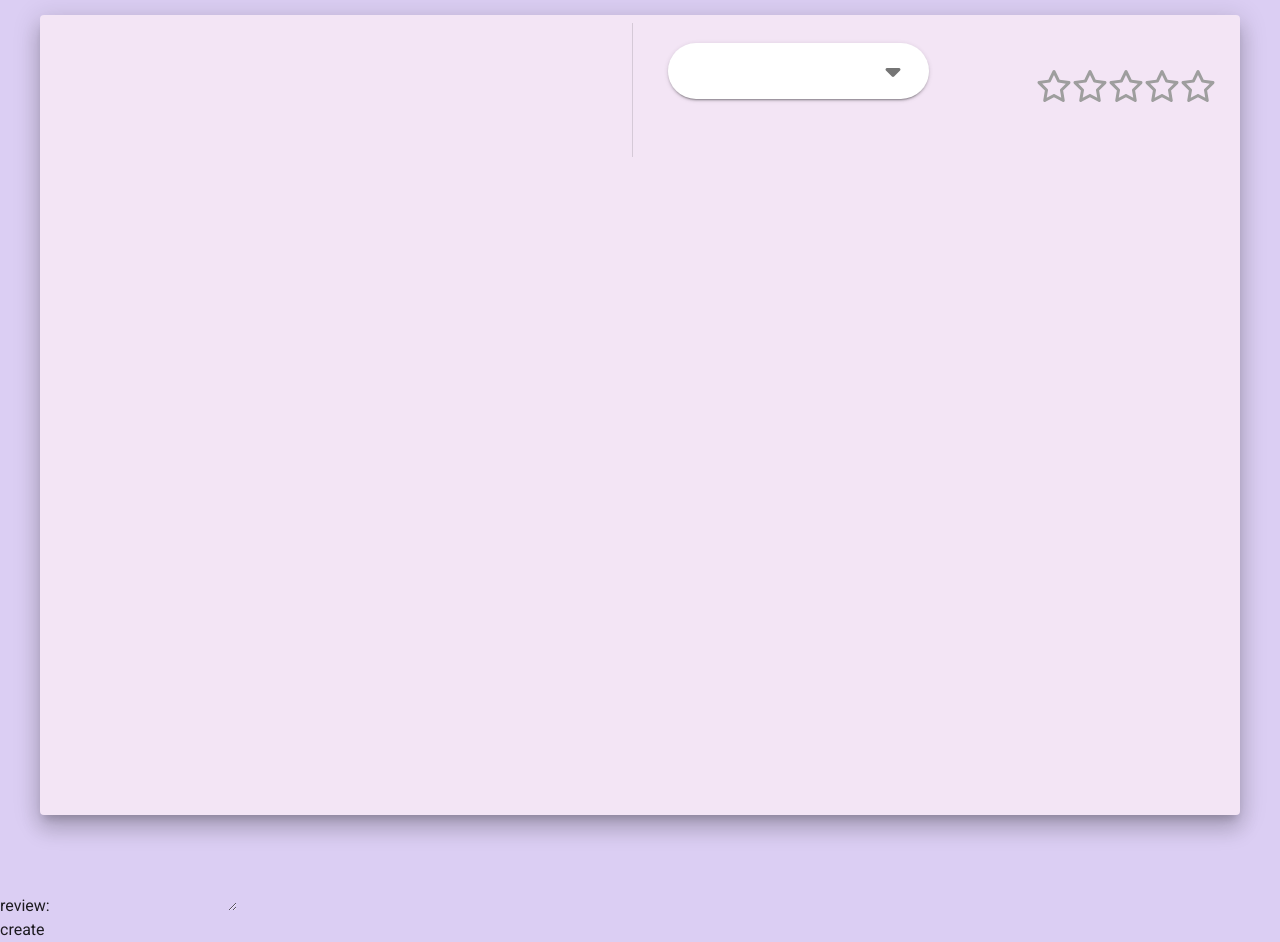
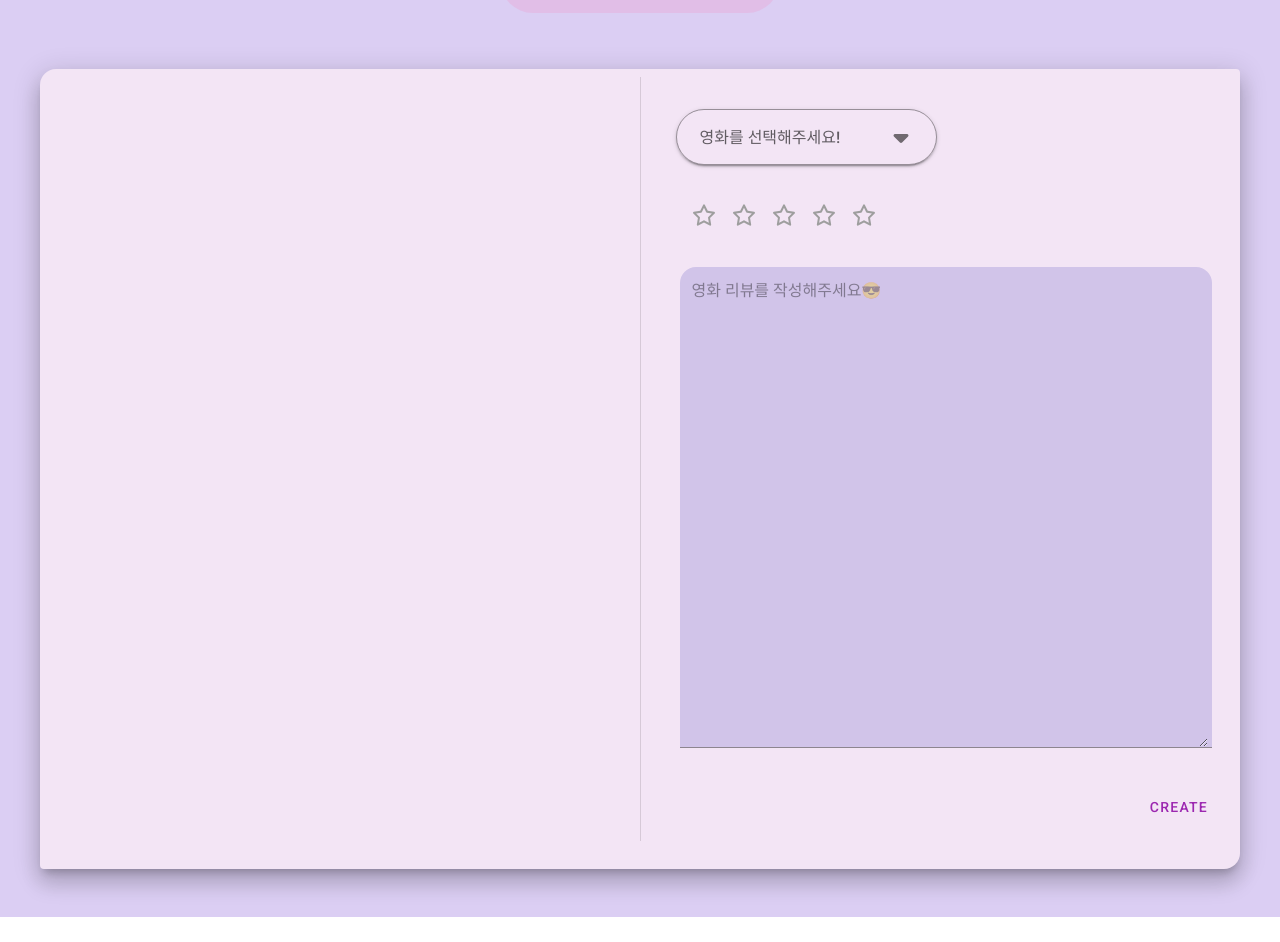
Before and after one commit to ebyoung/final_pjt, a Vue app in the folder final-pjt-front/cinemap-front/: page /reviews/new in a window 1280 px wide. Shown: the part 163-1105 px from the top of the page. After the commit the page ends 1080 px from the top, so only its background shows below. Built offline with nearby package versions, Linux system fonts and the light colour scheme; no server answers; sample sign-in values are in the browser's storage; a web font is replaced by a local one.

Commit message:
complete Review and Comment CRUD

```diff
--- a/final-pjt-front/cinemap-front/src/components/reviews/CommentForm.vue
+++ b/final-pjt-front/cinemap-front/src/components/reviews/CommentForm.vue
@@ -10,7 +10,7 @@
       <v-text-field placeholder="댓글을 입력하세요!" color="purple lighten-2"
         v-model="content" required outlined filled clearable dense rounded></v-text-field>
       <v-btn text @click="onSubmit"
-        rounded class="ms-2" depressed
+        rounded class="ms-2" depressed color="deep-purple"
       >게시</v-btn>
     </div>
 
--- a/final-pjt-front/cinemap-front/src/components/reviews/ReviewForm.vue
+++ b/final-pjt-front/cinemap-front/src/components/reviews/ReviewForm.vue
@@ -1,67 +1,53 @@
 <template>
   <div>
-    <form @submit.prevent="onSubmit">
-      <v-card class="mx-auto my-12" color="purple lighten-5" max-width="1200" min-height="800" elevation="14">
+    <v-card class="mx-auto my-12" color="purple lighten-5" max-width="1200" min-height="800" elevation="14" shaped>
       <v-row>
         <v-col class="my-poster">
-            <v-img v-if="newReview.movie_title" class="mx-auto"
+          <v-img v-if="newReview.movie_title" class=" mt-3 mx-auto"
             height="741" width="500" :src="moviePoster">
           </v-img>
         </v-col>
         <v-divider vertical inset></v-divider>
 
-          <v-col class="my-auto mx-2">
-            <v-card-title class="d-flex justify-space-between">
+        <v-col>
+          <v-row class="mt-3">
+            <v-card-title class="pb-0 mx-5">
               <!-- <h2 class="d-inline">{{ review.movie_title }}</h2> -->
-              <div>
-                <!-- input 길이 늘리기!!!! -->
-                <v-autocomplete
-                  chips deletable-chips filled rounded solo
-                  v-model="newReview.movie_title"
+                <v-autocomplete placeholder="영화를 선택해주세요!" label="영화를 선택해주세요!"
+                  chips deletable-chips rounded solo full-width outlined filled color="purple"
+                  v-model="newReview.movie_title" background-color="purple lighten-5"
                   :items="moviesTitle"
                 ></v-autocomplete>
-              </div>
-              <br>
-              <v-rating
+
+            </v-card-title>
+            <v-card-text class="mx-3">
+              <v-rating class="mx-4"
                 v-model="newReview.vote"
                 background-color="grey"
                 color="amber"
                 hover
-                large
+                medium
               ></v-rating>
-            </v-card-title>
 
+              <v-container fluid class="mt-5">
+                <v-textarea
+                  clearable filled shaped
+                  height="480" color="purple"
+                  clear-icon="mdi-close-circle"
+                  placeholder="영화 리뷰를 작성해주세요😎"
+                  v-model="newReview.content" background-color="deep-purple lighten-4"
+                ></v-textarea>
+              </v-container>
+              <div class="d-flex justify-end">
+                <v-btn @click="onSubmit" text color="purple" rounded>{{ action }}</v-btn>
+              </div>
+            </v-card-text>
+          </v-row>
         </v-col>
       </v-row>
-
-
     </v-card>
-
-    </form>
-
-
-    <form @submit.prevent="onSubmit">
-
-        <!-- <label for="movie-title">movie title: </label> -->
-        <!-- <input v-model="newReview.movie_title" type="text" id="movie-title" /> -->
-
-        <!-- vote(별점) -->
-      <div>
-        <!-- <v-textarea
-              outlined
-              label="Outlined textarea"
-            ></v-textarea> -->
-        <label for="content">review: </label>
-        <textarea v-model="newReview.content" type="text" id="content"></textarea>
-      </div>
-      <div>
-        <button>{{ action }}</button>
-      </div>
-    </form>
-
   </div>
 </template>
-
 
 
 
--- a/final-pjt-front/cinemap-front/src/views/review/ReviewDetailView.vue
+++ b/final-pjt-front/cinemap-front/src/views/review/ReviewDetailView.vue
@@ -1,9 +1,9 @@
 <template>
   <div>
-    <v-card class="mx-auto my-12" color="purple lighten-5" max-width="1200" elevation="14">
+    <v-card class="mx-auto my-12" color="purple lighten-5" max-width="1200" elevation="14" shaped>
       <v-row class="ms-1">
         <v-chip class="ms-2 my-3" @click="moveToProfile(getUsername)" color="purple lighten-5" text-color="purple">
-          <v-avatar color="grey" size="60">
+          <v-avatar color="purple" size="60">
           <img :src="getProfileImage" alt=""></v-avatar>
           <span class="ms-2 font-weight-bold text-button">
             {{ getUsername }}</span>
@@ -38,7 +38,7 @@
             <span v-if="isAuthor">
               <router-link :to="{ name: 'reviewEdit', params: { reviewPk } }">
                 <v-btn icon color="deep-purple">
-                  <font-awesome-icon icon="fa-solid fa-pen-to-square" />
+                  <font-awesome-icon icon="fa-solid fa-pen-to-square" size="lg"/>
                 </v-btn>
               </router-link>
             </span>
@@ -62,13 +62,13 @@
             <br>
             <br>
             <div class="">
-              <v-sheet color="grey lighten-4"
+              <v-sheet color="deep-purple lighten-4"
                 class = "py-3 px-4"
-                rounded
+                shaped
                 elevation="1"
                 min-height="300"
                 width="530">
-                {{ review.content }}
+                <p>{{ review.content }}</p>
               </v-sheet>
             </div>
             <br>
--- a/final-pjt-front/cinemap-front/src/views/review/ReviewEditView.vue
+++ b/final-pjt-front/cinemap-front/src/views/review/ReviewEditView.vue
@@ -1,6 +1,9 @@
 <template>
   <div>
-    <h1>Edit Review</h1>
+    <br>
+    <div class="d-flex justify-center">
+      <v-chip x-large color="purple lighten-4" class="my-edit text-h4 font-weight-bold mt-5 my-5 px-5 text-center purple--text">😃 Edit Review </v-chip>
+    </div>
     <review-form v-if="isReview" :review="review" action="update">
     </review-form>
   </div>
@@ -25,4 +28,9 @@ import { mapGetters, mapActions } from 'vuex'
   }
 </script>
 
-<style></style>
+<style>
+/* .my-edit {
+  margin-left: 100px;
+} */
+
+</style>
--- a/final-pjt-front/cinemap-front/src/views/review/ReviewNewView.vue
+++ b/final-pjt-front/cinemap-front/src/views/review/ReviewNewView.vue
@@ -1,7 +1,9 @@
 <template>
   <div>
     <br>
-    <p class="text-overline font-weight-bold ms-3 mt-5 text-center">새로운 review😃</p>
+    <div class="d-flex justify-center">
+      <v-chip x-large color="purple lighten-4" class="my-new text-h4 font-weight-bold mt-5 my-5 px-5 text-center purple--text">😃 New Review </v-chip>
+    </div>
     <review-form :review="review" action="create"></review-form>
   </div>
 </template>
@@ -27,4 +29,9 @@
   }
 </script>
 
-<style></style>
+<style>
+/* .my-new {
+  margin-left: 23rem;
+} */
+
+</style>
```
Lines whose indentation alone changed are shown as unchanged.
